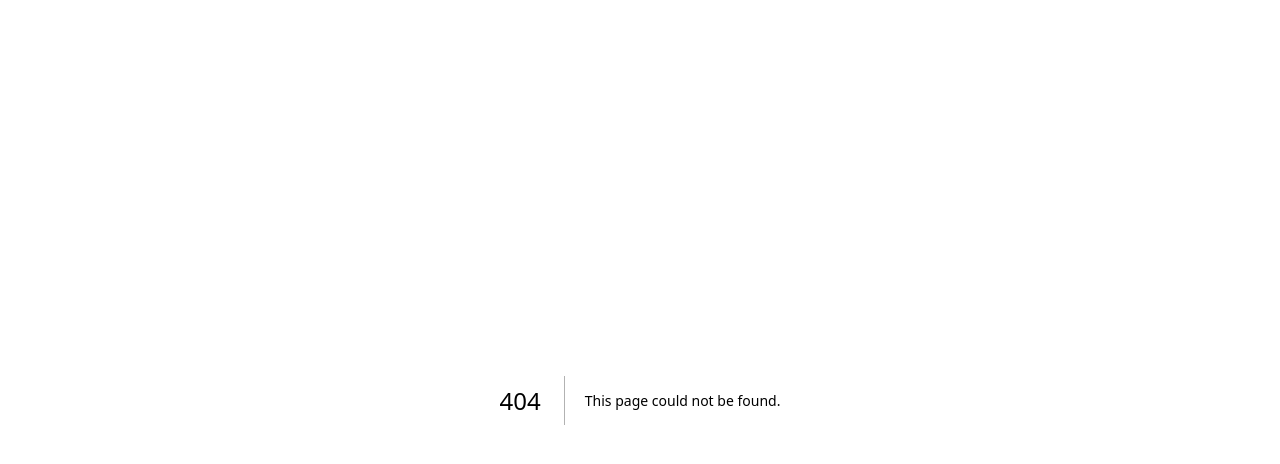
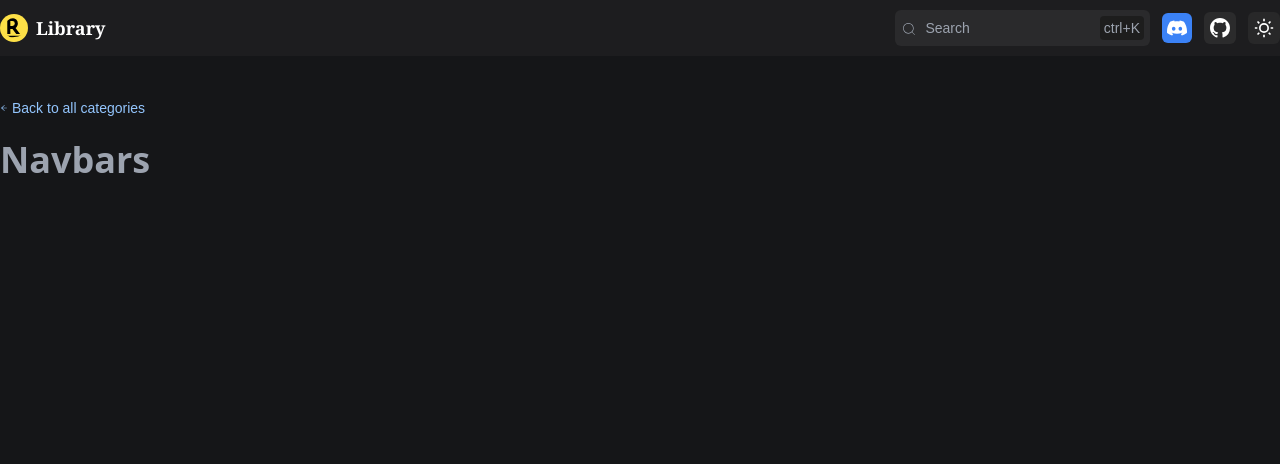
Before and after one commit to al-Reza89/scalable-architecture, a Next.js app: page /categories/sidebars in a window 1280 px wide. Before the commit this address had no page. Shown: the top 464 px of the page. Built offline with nearby package versions, Linux system fonts and the light colour scheme.

Commit message:
refactor: setup all route configuraton

```diff
--- a/src/components/ApplicationUi/AllNavbars.tsx
+++ b/src/components/ApplicationUi/AllNavbars.tsx
@@ -1,27 +1,26 @@
 import Link from 'next/link';
+import React from 'react';
 import { AiOutlineArrowLeft } from 'react-icons/ai';
-import { Code, RawCode, RawCss } from '../AllHeaders/Header1/Header1Text';
-import Headers1 from '../AllHeaders/Header1/Headers1';
-import Header2 from '../AllHeaders/Header2/Header2';
-import { Code2, RawCode2, RawCss2 } from '../AllHeaders/Header2/Header2Text';
 import ShowNavbar from './ShowNavbar';
 
-const componentsObjects = {
-  components1: {
-    component: <Headers1 />,
-    code: Code,
-    RawCode: RawCode,
-    RawCss: RawCss,
-  },
-  components2: {
-    component: <Header2 />,
-    code: Code2,
-    RawCode: RawCode2,
-    RawCss: RawCss2,
-  },
+type ComponentObject = {
+  component: React.ReactNode;
+  code: string;
+  RawCode: string;
+  RawCss: string;
 };
 
-const AllNavbars = () => {
+type ComponentsObjects = {
+  [key: string]: ComponentObject;
+};
+
+export interface IAllNavbars {
+  componentsObjects?: ComponentsObjects;
+}
+
+const AllNavbars: React.FC<IAllNavbars> = ({ componentsObjects = {} }) => {
+  console.log({ componentsObjects: componentsObjects });
+
   return (
     <div>
       <div className="">
--- /dev/null
+++ b/src/components/ApplicationUi/CategoryHome.tsx
@@ -0,0 +1,31 @@
+import React from 'react';
+import Headers from '../Headers';
+import AllNavbars from './AllNavbars';
+
+type ComponentObject = {
+  component: React.ReactNode;
+  code: string;
+  RawCode: string;
+  RawCss: string;
+};
+
+type ComponentsObjects = {
+  [key: string]: ComponentObject;
+};
+
+export interface ICategoryHome {
+  componentsObjects?: ComponentsObjects;
+}
+
+const CategoryHome: React.FC<ICategoryHome> = ({ componentsObjects = {} }) => {
+  return (
+    <div>
+      <Headers />
+      <div className="max-w-7xl mx-auto pt-10 ">
+        <AllNavbars componentsObjects={componentsObjects} />
+      </div>
+    </div>
+  );
+};
+
+export default CategoryHome;
--- a/src/pages/categories/headers/index.tsx
+++ b/src/pages/categories/headers/index.tsx
@@ -1,13 +1,36 @@
-import AllNavbars from '@/components/ApplicationUi/AllNavbars';
-import Headers from '@/components/Headers';
+import {
+  Code,
+  RawCode,
+  RawCss,
+} from '@/components/AllHeaders/Header1/Header1Text';
+import Headers1 from '@/components/AllHeaders/Header1/Headers1';
+import Header2 from '@/components/AllHeaders/Header2/Header2';
+import {
+  Code2,
+  RawCode2,
+  RawCss2,
+} from '@/components/AllHeaders/Header2/Header2Text';
+import CategoryHome from '@/components/ApplicationUi/CategoryHome';
+
+const componentsObjects = {
+  components1: {
+    component: <Headers1 />,
+    code: Code,
+    RawCode: RawCode,
+    RawCss: RawCss,
+  },
+  components2: {
+    component: <Header2 />,
+    code: Code2,
+    RawCode: RawCode2,
+    RawCss: RawCss2,
+  },
+};
 
 const Navbars = () => {
   return (
     <div className="">
-      <Headers />
-      <div className="max-w-7xl mx-auto pt-10 ">
-        <AllNavbars />
-      </div>
+      <CategoryHome componentsObjects={componentsObjects} />
     </div>
   );
 };
--- /dev/null
+++ b/src/pages/categories/sidebars/index.tsx
@@ -0,0 +1,14 @@
+import CategoryHome from '@/components/ApplicationUi/CategoryHome';
+import React from 'react';
+
+export interface ISidebars {}
+
+const Sidebars: React.FC<ISidebars> = () => {
+  return (
+    <div>
+      <CategoryHome />
+    </div>
+  );
+};
+
+export default Sidebars;
```
